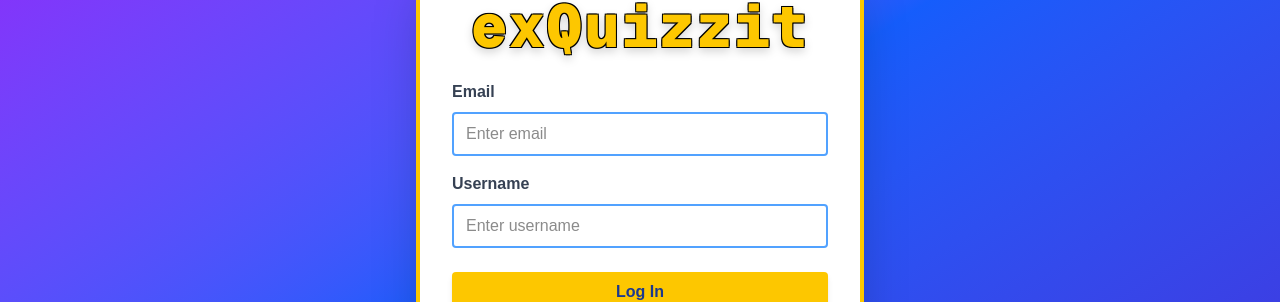
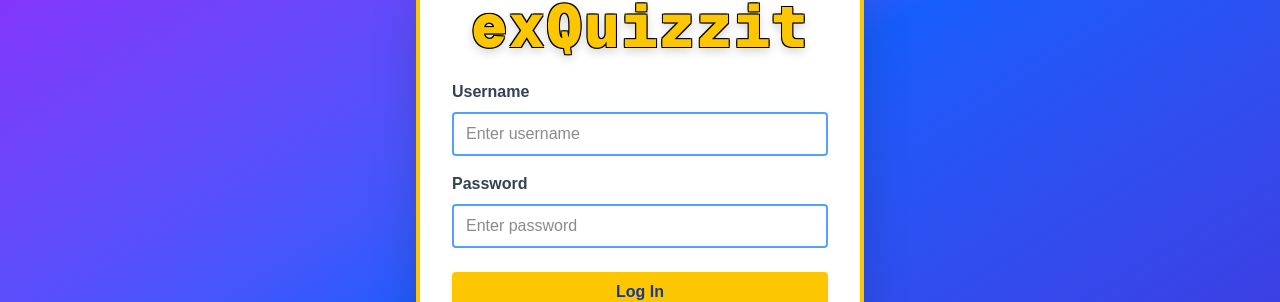
Before and after one commit to pooch1e/exQuizzit, a Next.js app: page / in a window 1280 px wide. Shown: the part 218-520 px from the top of the page. Built offline with nearby package versions, Linux system fonts and the light colour scheme; no server answers.

Commit message:
add password input instead of email

```diff
--- a/src/app/page.tsx
+++ b/src/app/page.tsx
@@ -1,32 +1,31 @@
-'use client';
+"use client";
 
-import { useState } from 'react';
-import { useRouter } from 'next/navigation';
-import { v4 as uuidv4 } from 'uuid';
-import { supabase } from './lib/supabaseClient';
+import { useState } from "react";
+import { useRouter } from "next/navigation";
+import { v4 as uuidv4 } from "uuid";
+import { supabase } from "./lib/supabaseClient";
 
 export default function SeedUserPage() {
-  const [username, setUsername] = useState('');
-  const [email, setEmail] = useState('');
-  const [errorMessage, setErrorMessage] = useState('');
-  const [successMessage, setSuccessMessage] = useState('');
+  const [username, setUsername] = useState("");
+  const [password, setPassword] = useState("");
+  const [errorMessage, setErrorMessage] = useState("");
+  const [successMessage, setSuccessMessage] = useState("");
 
   const router = useRouter();
 
   async function handleSeedSubmit(event: React.FormEvent) {
     event.preventDefault();
-    setErrorMessage('');
-    setSuccessMessage('');
+    setErrorMessage("");
+    setSuccessMessage("");
 
-    if (!username || !email) {
-      setErrorMessage('Please fill in both username and email.');
+    if (!username || !password) {
+      setErrorMessage("Please fill in both username and password.");
       return;
     }
 
-    const { error } = await supabase.from('users').insert([
+    const { error } = await supabase.from("users").insert([
       {
         id: uuidv4(),
-        email,
         userName: username,
         createdAt: new Date().toISOString(),
         highScore: 0,
@@ -37,14 +36,14 @@ export default function SeedUserPage() {
     ]);
 
     if (error) {
-      console.error('Insert failed:', error.message);
-      setErrorMessage('❌ Failed to add user to database.');
+      console.error("Insert failed:", error.message);
+      setErrorMessage("❌ Failed to add user to database.");
     } else {
-      setSuccessMessage('✅ User added successfully!');
-      setUsername('');
-      setEmail('');
+      setSuccessMessage("✅ User added successfully!");
+      setUsername("");
+      setPassword("");
       setTimeout(() => {
-        router.push('/home');
+        router.push("/home");
       }, 1000);
     }
   }
@@ -53,84 +52,74 @@ export default function SeedUserPage() {
 
   const handleLogInButton = async (e) => {
     e.preventDefault();
-    setErrorMessage('');
+    setErrorMessage("");
 
     if (!username) {
-      setErrorMessage('Please enter a username');
+      setErrorMessage("Please enter a username");
       return;
     }
 
     try {
       const formData = new FormData();
-      formData.append('username', username);
+      formData.append("username", username);
 
-      const response = await fetch('/api/login', {
-        method: 'POST',
+      const response = await fetch("/api/login", {
+        method: "POST",
         body: formData,
       });
 
       const data = await response.json();
 
       if (data.success) {
-        router.push('/home');
+        router.push("/home");
       } else {
-        setErrorMessage(data.error || 'Login failed');
+        setErrorMessage(data.error || "Login failed");
       }
     } catch (error) {
-      console.error('Login error:', error);
-      setErrorMessage('Network error occurred');
+      console.error("Login error:", error);
+      setErrorMessage("Network error occurred");
     }
   };
 
   async function handleGuestClick() {
     try {
       const formData = new FormData();
-      formData.append('username', 'guest');
+      formData.append("username", "guest");
 
-      const response = await fetch('/api/login', {
-        method: 'POST',
+      const response = await fetch("/api/login", {
+        method: "POST",
         body: formData,
       });
 
       const data = await response.json();
 
       if (data.success) {
-        router.push('/home');
+        router.push("/home");
       } else {
-        setErrorMessage(data.error || 'Login failed');
+        setErrorMessage(data.error || "Login failed");
       }
     } catch (error) {
-      console.error('Login error:', error);
-      setErrorMessage('Network error occurred');
+      console.error("Login error:", error);
+      setErrorMessage("Network error occurred");
     }
-    router.push('/home');
+    router.push("/home");
   }
 
   return (
     <main className="flex items-center justify-center min-h-screen bg-gradient-to-br from-purple-600 via-blue-600 to-indigo-700">
       <form
         onSubmit={handleSeedSubmit}
-        className="bg-white bg-opacity-90 p-8 rounded-xl shadow-2xl w-full max-w-md border-4 border-yellow-400">
+        className="bg-white bg-opacity-90 p-8 rounded-xl shadow-2xl w-full max-w-md border-4 border-yellow-400"
+      >
         <h1
           className="text-6xl font-black text-yellow-400 mb-6 tracking-wide font-mono drop-shadow-lg text-center"
           style={{
             textShadow:
-              '1px 1px 0 black, -1px -1px 0 black, 1px -1px 0 black, -1px 1px 0 black',
-          }}>
+              "1px 1px 0 black, -1px -1px 0 black, 1px -1px 0 black, -1px 1px 0 black",
+          }}
+        >
           exQuizzit
         </h1>
-
-        {/* Email */}
-        <label className="block mb-2 font-semibold text-gray-700">Email</label>
-        <div className="flex items-center border-2 border-blue-400 rounded mb-4 px-3 py-2">
-          <input
-            type="email"
-            className="w-full focus:outline-none bg-transparent"
-            placeholder="Enter email"
-            value={email}
-            onChange={(e) => setEmail(e.target.value)}
-          />
-        </div>
 
         {/* Username */}
         <label className="block mb-2 font-semibold text-gray-700">
@@ -143,6 +132,20 @@ export default function SeedUserPage() {
             placeholder="Enter username"
             value={username}
             onChange={(e) => setUsername(e.target.value)}
+          />
+        </div>
+
+        {/* Password */}
+        <label className="block mb-2 font-semibold text-gray-700">
+          Password
+        </label>
+        <div className="flex items-center border-2 border-blue-400 rounded mb-4 px-3 py-2">
+          <input
+            type="password"
+            className="w-full focus:outline-none bg-transparent"
+            placeholder="Enter password"
+            value={password}
+            onChange={(e) => setPassword(e.target.value)}
           />
         </div>
 
@@ -163,13 +166,15 @@ export default function SeedUserPage() {
         <div className="mt-6 space-y-4">
           <button
             onClick={handleLogInButton}
-            className="w-full bg-yellow-400 text-blue-900 font-bold py-2 rounded hover:bg-yellow-300 transition duration-200 shadow-md">
+            className="w-full bg-yellow-400 text-blue-900 font-bold py-2 rounded hover:bg-yellow-300 transition duration-200 shadow-md"
+          >
             Log In
           </button>
 
           <button
             onClick={handleGuestClick}
-            className="w-full bg-yellow-400 text-blue-900 font-bold py-2 rounded hover:bg-yellow-300 transition duration-200 shadow-md">
+            className="w-full bg-yellow-400 text-blue-900 font-bold py-2 rounded hover:bg-yellow-300 transition duration-200 shadow-md"
+          >
             Continue as Guest
           </button>
         </div>
```
